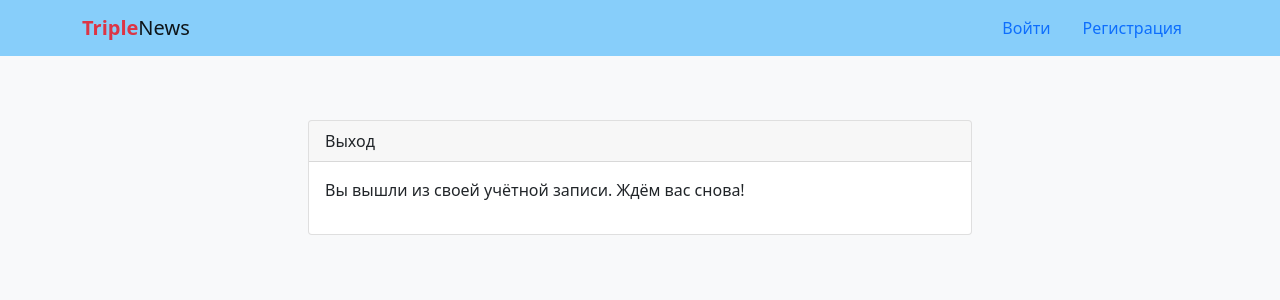
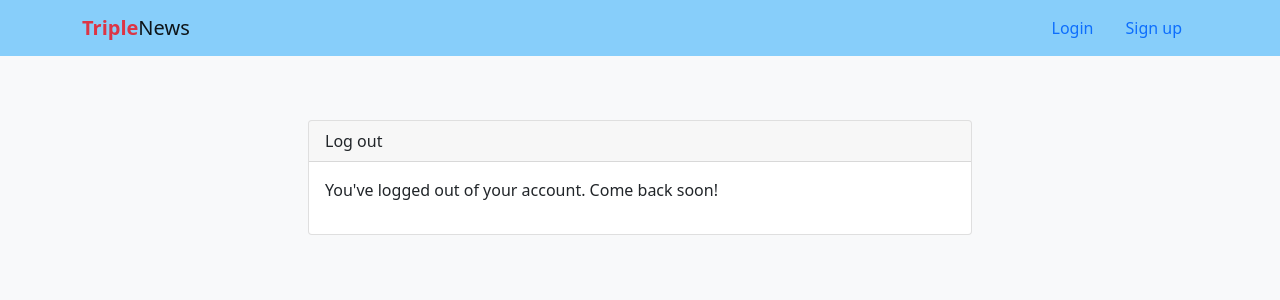
Before and after one commit to tripleten-com/TripleNews, a Django app: page /auth/logout/ in a window 1280 px wide. Shown: the top 300 px of the page. Run offline with Django 3.2, Linux system fonts and the light colour scheme; parts of the project's set-up code (start-up, migrations or seed data) failed here and were passed over.

Commit message:
translate

```diff
--- a/news/fixtures/news.json
+++ b/news/fixtures/news.json
@@ -59,96 +59,96 @@
 		"model": "news.news",
 		"fields": {
 			"date": "2022-04-01",
-			"title": "Новый сайт корпорации ACME",
-			"text": "Сайт корпорации ACME стал самым посещаемым за всю историю существования корпорации. Но, к сожалению, он перестал работать, поэтому его перенесли на другой сервер. Все сотрудники работают над возобновлением работы сайта; следите за новостями."
+			"title": "New ACME Corporation website",
+			"text": "The ACME corporation's website has become the most visited in the entire history of the corporation. But, unfortunately, it stopped working, so it was moved to another server. All employees are working on restoring the website; stay tuned for updates."
 		}
 	},
 	{
 		"model": "news.news",
 		"fields": {
 			"date": "2022-03-01",
-			"title": "Заслуженная награда",
-			"text": "Сервис TripleNote номинирован на премию «Лучший сервис TripleNote». По итогам опроса, этот сервис был признан лучшим среди сервисов для заметок с названием TripleNote."
+			"title": "The well-deserved award",
+			"text": "TripleNote service is nominated for the 'Best TripleNote Service' award. Based on the survey results, this service was recognized as the best among all note-taking services called TripleNote."
 		}
 	},
 	{
 		"model": "news.news",
 		"fields": {
 			"date": "2022-02-01",
-			"title": "Сайт АСМЕ снова заработал",
-			"text": "Теперь на сайте корпорации можно посмотреть все фильмы, которые вышли за последний год; посмотреть все сериалы, которые были сняты за последний год; прочитать все статьи, которые написаны за последний месяц; вспомнить всё, что вам понравилось и не понравилось в том году, в котором вы родились."
+			"title": "The ACME website is up and running again",
+			"text": "Now you can watch all last-year's movies and TV series on their website, read all articles written in the last month, and review everything you liked and disliked in the year you were born."
 		}
 	},
 	{
 		"model": "news.news",
 		"fields": {
 			"date": "2022-01-01",
-			"title": "Очередная награда для Runaway",
-			"text": "Фитнес-трекер Runaway получил награду в категории «Лучший фитнес-трекер с голосовым управлением». Ему можно сказать «Я пробежал пять километров» — и он поверит на слово."
+			"title": "Another award for Runaway",
+			"text": "The Runaway fitness tracker received an award in the category of 'Best voice-controlled fitness tracker.' You can tell the tracker, 'I ran five kilometers,' and it will take your word for it."
 		}
 	},
 	{
 		"model": "news.news",
 		"fields": {
 			"date": "2021-12-01",
-			"title": "Машина времени снова не работает",
-			"text": "Команда разработчиков в сотрудничестве с физиками продолжает отлаживать машину времени. Это была бы идеальная машина, но проблема в том, что для перемещения в прошлое нужно нажать на кнопку «Назад», но чтобы вернуться в будущее, нужно нажать кнопку «Вперед». Операторы машины постоянно путаются."
+			"title": "The time machine still doesn't work",
+			"text": "The development team, in collaboration with physicists, continues to debug the time machine. This would be the perfect car, but the problem is that to travel back in time you have to press the "Back" button, and to return to the future, you have to press the "Forward" button. It's too confusing for the machine operators."
 		}
 	},
 	{
 		"model": "news.news",
 		"fields": {
 			"date": "2021-11-01",
-			"title": "Тайм-менеджмент",
-			"text": "Студенты разработали метод защиты от горящего дедлайна. Они просто вешают на стену лист бумаги, на котором написано «Дедлайн - это обман»."
+			"title": "Time management",
+			"text": "Students have developed a method to protect against burning deadlines. They simply hang a piece of paper on the wall that reads: "Deadlines are liars.""
 		}
 	},
 	{
 		"model": "news.news",
 		"fields": {
 			"date": "2021-10-01",
-			"title": "Новые разработке на потребительском рынке",
-			"text": "Корпорация АСМЕ предлагает вниманию посетителей уникальную технологию, которая поможет сэкономить на покупке новой одежды. Достаточно просто надеть штаны, которые вы купили неделю назад, и они будут вам очень к лицу."
+			"title": "New developments in the consumer market",
+			"text": "ACME Corporation offers visitors a unique technology to help them save when buying new clothes. It finds the same stuff in the shops that you bought previously, so it's bound to suit you well."
 		}
 	},
 	{
 		"model": "news.news",
 		"fields": {
 			"date": "2021-09-01",
-			"title": "Генератор дедлайнов TripleNote",
-			"text": "Портал TripleNote предлагает новый сервис — автоматический генератор дедлайнов. Любой пользователь сможет подключить его совершенно бесплатно — и для каждой его заметки будет установлен жёсткий дедлайн. При срыве трёх дедлайнов пользователь будет заблокирован."
+			"title": "The TripleNote Deadline Generator",
+			"text": "The TripleNote portal offers a new service: an automatic deadline generator. Any user will be able to connect to it completely free of charge, and a strict deadline will be set for each of his notes. If three deadlines are missed, the user will be blocked."
 		}
 	},
 	{
 		"model": "news.news",
 		"fields": {
 			"date": "2021-08-01",
-			"title": "Блог Wordicum награждён премией",
-			"text": "Сообщество разработчиков наградило создателей блога Wordicum премией «Лучшая идея». Награда присуждена авторам проекта за серию видео, в которых люди пытаются что-либо сделать, но у них ничего не получается. И эти видео не получились."
+			"title": "Wordicum blog wins award",
+			"text": "The developer community awarded the creators of the Wordicum blog with the 'Best Idea' award. The award was given to the project authors for a series of videos in which people attempt to do something but fail. They all end in hilarious fashion."
 		}
 	},
 	{
 		"model": "news.news",
 		"fields": {
 			"date": "2021-07-01",
-			"title": "Обновление линейки Runaway",
-			"text": "Новая модель фитнес-трекера Runaway X3 Pro скоро выйдет на этап бета-тестирования. Разработчики гаджета анонсируют такие функции: будильник с вибрацией, трекер сна, счетчик калорий, шагомер, таймер, калькулятор калорий, счетчик пройденного расстояния, отслеживание и шеринг снов, чтение и запись мыслей. Трекер способен выдержать падение с высоты до 10 метров на асфальт под бульдозер."
+			"title": "Runaway model update",
+			"text": "The new fitness tracker model, Runaway X3 Pro, will soon be released for beta testing. The gadget developers have announced the following features: a vibrating alarm clock, sleep tracker, calorie counter, pedometer, timer, calorie calculator, distance tracker, dream tracking and sharing, thought reading and recording. The tracker can withstand a fall from a height of up to 10 meters onto asphalt and is bulldozer-proof."
 		}
 	},
 	{
 		"model": "news.news",
 		"fields": {
 			"date": "2021-06-01",
-			"title": "Найди себя на TripleNews",
-			"text": "Новостной агрегатор TripleNews разрабатывает сервис «Найди меня»: пользователь вводит в форму поиска «Где я» — и в сводке новостей видит, кто, где и зачем его ищет."
+			"title": "Find yourself on TripleNews",
+			"text": "News aggregator TripleNews is developing a service called 'Find Me': a user types 'Where am I' into the search form, and the news summary details who is looking for them, where people are searching for them, and why they're doing it."
 		}
 	},
 	{
 		"model": "news.news",
 		"fields": {
 			"date": "2021-05-01",
-			"title": "Три миллиарда пользователей",
-			"text": "Сервис TripleNote расширил охват пользователей до 3 миллиардов. Это случилось после появления нового сервиса Share You Deadline: теперь все зарегистрированные пользователи могут видеть чужие заметки и выполнять чужие дела."
+			"title": "Three billion users",
+			"text": "The TripleNote service has expanded its user base to 3 billion people. This was achieved after the launch of the new Share You Deadline service, where all registered users can see other people's notes and do other people's tasks."
 		}
 	}
 ]
--- a/templates/includes/header.html
+++ b/templates/includes/header.html
@@ -10,14 +10,14 @@
             The user: {{ user.username }}
           </li>
           <li class="nav-item">
-            <a class="nav-link" href="{% url 'users:logout' %}">Выйти</a>
+            <a class="nav-link" href="{% url 'users:logout' %}">Log out</a>
           </li>
         {% else %}
           <li class="nav-item">
-            <a class="nav-link" href="{% url 'users:login' %}">Войти</a>
+            <a class="nav-link" href="{% url 'users:login' %}">Login</a>
           </li>
           <li class="nav-item">
-            <a class="nav-link" href="{% url 'users:signup' %}">Регистрация</a>
+            <a class="nav-link" href="{% url 'users:signup' %}">Sign up</a>
           </li>
         {% endif %}
       </ul>
--- a/templates/news/delete.html
+++ b/templates/news/delete.html
@@ -1,6 +1,6 @@
 {% extends "base.html" %}
 {% block content %}
-  <h2>Удалить комментарий к новости?</h2>
+  <h2>Delete the comment on the news?</h2>
   <h3>{{ comment.news.title }}</h3>
   <hr>
   <p>{{ comment.created }}</p>
@@ -8,7 +8,7 @@
   <form class="form-horizontal" method="post">
     {% csrf_token %}
     <div class="form-actions">
-      <button type="submit" class="btn btn-primary" >Удалить</button>
+      <button type="submit" class="btn btn-primary" >Delete</button>
     </div>
   </form>
 {% endblock content %}
--- a/templates/news/edit.html
+++ b/templates/news/edit.html
@@ -1,6 +1,6 @@
 {% extends "base.html" %}
 {% block content %}
-  <h2>Редактировать комментарий к новости</h2>
+  <h2>Edit the comment on the news</h2>
   <h3>{{ comment.news.title }}</h3>
   <form class="form-horizontal" method="post">
     {% csrf_token %}
@@ -9,7 +9,7 @@
       {{ field }}
     {% endfor %}
     <div class="form-actions">
-      <button type="submit" class="btn btn-primary" >Сохранить</button>
+      <button type="submit" class="btn btn-primary" >Save</button>
     </div>
   </form>
 {% endblock %}
--- a/templates/news/home.html
+++ b/templates/news/home.html
@@ -8,7 +8,7 @@
       {% if news.comment_set.all %}
         <ul>
           <li>
-            Комментариев: {{ news.comment_set.count }}
+            Comments: {{ news.comment_set.count }}
           </li>
         </ul>
       {% endif %}
--- a/templates/registration/logout.html
+++ b/templates/registration/logout.html
@@ -4,11 +4,11 @@
     <div class="col-md-8 p-5">
       <div class="card">
         <div class="card-header">
-          Выход
+          Log out
         </div>
         <div class="card-body">
           <p>
-            Вы вышли из своей учётной записи. Ждём вас снова!
+            You've logged out of your account. Come back soon!
           </p>
         </div>
       </div>
```
Also changed, not shown: templates/news/detail.html (+7 -7 lines), news/migrations/0001_initial.py.
